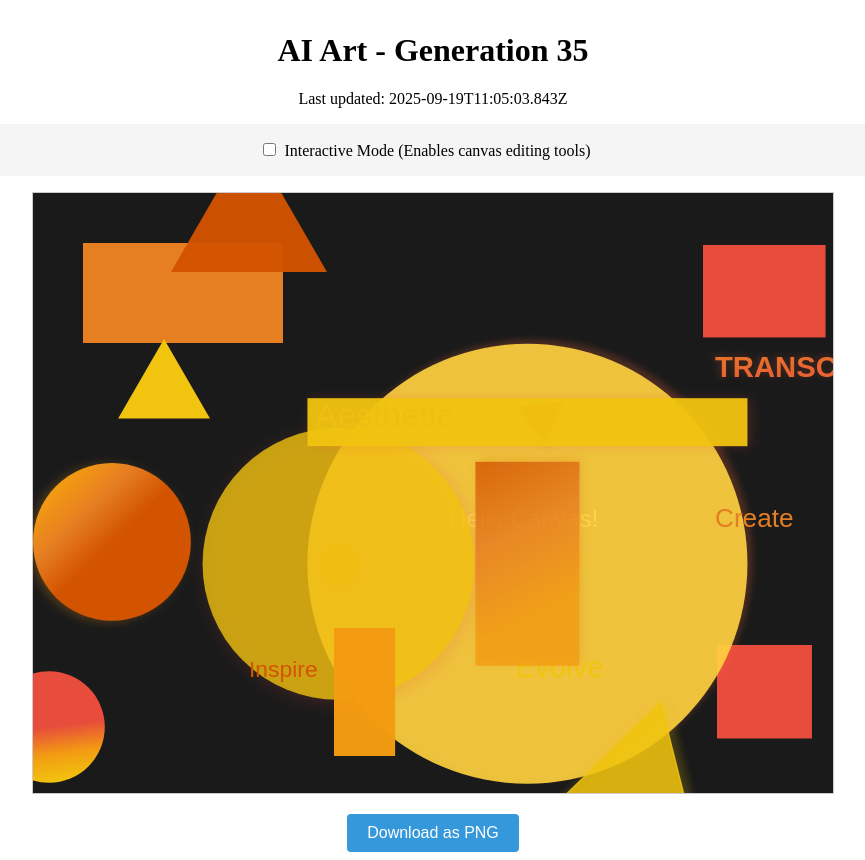
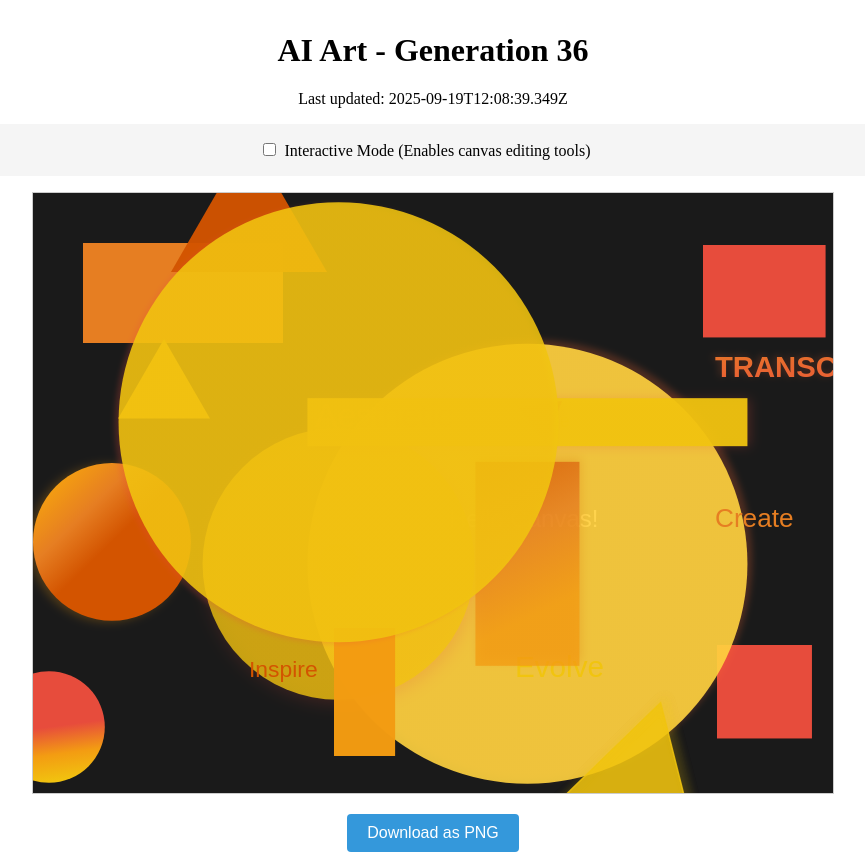
Before and after one commit to mcclowes/ai-art, a React (Vite) app: page / in a window 1280 px wide. Shown: the whole page, without its empty margins (207-1072 px from the left). Built offline with nearby package versions, Linux system fonts and the light colour scheme.

Commit message:
Improve artwork - Generation 36

```diff
--- a/src/artwork-state.ts
+++ b/src/artwork-state.ts
@@ -26,329 +26,387 @@ export interface ArtworkState {
 
 // Artwork state data
 export const artworkState: ArtworkState = {
-  canvas: {
-    width: 800,
-    height: 600,
-    background: "#1a1a1a",
+  "canvas": {
+    "width": 800,
+    "height": 600,
+    "background": "#1a1a1a"
   },
-  elements: [
+  "elements": [
     {
-      type: "rectangle",
-      x: 50,
-      y: 50,
-      width: 200,
-      height: 100,
-      fillStyle: "#e67e22",
-      id: "rect1",
+      "type": "rectangle",
+      "x": 50,
+      "y": 50,
+      "width": 200,
+      "height": 100,
+      "fillStyle": "#e67e22",
+      "id": "rect1"
     },
     {
-      type: "text",
-      x: 416,
-      y: 334,
-      text: "Hello Canvas!",
-      font: "24px Arial",
-      fillStyle: "#fff",
-      id: "text1",
+      "type": "text",
+      "x": 416,
+      "y": 334,
+      "text": "Hello Canvas!",
+      "font": "24px Arial",
+      "fillStyle": "#fff",
+      "id": "text1"
     },
     {
-      type: "rectangle",
-      x: 684,
-      y: 452,
-      width: 94.9459720149469,
-      height: 93.46209978191105,
-      fillStyle: "#e74c3c",
-      id: "element_1758162615362",
+      "type": "rectangle",
+      "x": 684,
+      "y": 452,
+      "width": 94.9459720149469,
+      "height": 93.46209978191105,
+      "fillStyle": "#e74c3c",
+      "id": "element_1758162615362"
     },
     {
-      type: "circle",
-      x: 494.4375772558714,
-      y: 370.82818294190355,
-      radius: 220,
-      fillStyle: "#FF6B35",
-      gradient: {
-        type: "radial",
-        colors: ["#FF6B35", "#F7931E", "#FFD23F"],
-        direction: 347.0155272370751,
-        centerX: 0.5596539624278195,
-        centerY: 0.42770094896197114,
+      "type": "circle",
+      "x": 494.4375772558714,
+      "y": 370.82818294190355,
+      "radius": 220,
+      "fillStyle": "#FF6B35",
+      "gradient": {
+        "type": "radial",
+        "colors": [
+          "#FF6B35",
+          "#F7931E",
+          "#FFD23F"
+        ],
+        "direction": 347.0155272370751,
+        "centerX": 0.5596539624278195,
+        "centerY": 0.42770094896197114
       },
-      shadow: {
-        blur: 6.884106712109418,
-        color: "#FF6B3540",
-        offsetX: 4.8628146102696554,
-        offsetY: -4.009261405886864,
+      "shadow": {
+        "blur": 6.884106712109418,
+        "color": "#FF6B3540",
+        "offsetX": 4.8628146102696554,
+        "offsetY": -4.009261405886864
       },
-      opacity: 0.9080630838939505,
-      id: "gradient_circle_1758162615362",
+      "opacity": 0.9080630838939505,
+      "id": "gradient_circle_1758162615362"
     },
     {
-      type: "circle",
-      x: 16,
-      y: 534,
-      radius: 55.80154304671804,
-      fillStyle: "#f1c40f",
-      id: "circle_1758165307748",
-      gradient: {
-        type: "linear",
-        colors: ["#e74c3c", "#f39c12", "#f1c40f"],
-        direction: 82.36086525814625,
-        centerX: 0.657294903404904,
-        centerY: 0.5226294190168613,
-      },
+      "type": "circle",
+      "x": 16,
+      "y": 534,
+      "radius": 55.80154304671804,
+      "fillStyle": "#f1c40f",
+      "id": "circle_1758165307748",
+      "gradient": {
+        "type": "linear",
+        "colors": [
+          "#e74c3c",
+          "#f39c12",
+          "#f1c40f"
+        ],
+        "direction": 82.36086525814625,
+        "centerX": 0.657294903404904,
+        "centerY": 0.5226294190168613
+      }
     },
     {
-      type: "triangle",
-      x: 216,
-      y: 34,
-      size: 90.08464265726971,
-      fillStyle: "#d35400",
-      id: "triangle_1758168392920",
-      opacity: 0.9600828718714329,
+      "type": "triangle",
+      "x": 216,
+      "y": 34,
+      "size": 90.08464265726971,
+      "fillStyle": "#d35400",
+      "id": "triangle_1758168392920",
+      "opacity": 0.9600828718714329
     },
     {
-      type: "triangle",
-      x: 445,
-      y: 445,
-      size: 445,
-      fillStyle: "#f1c40f",
-      strokeStyle: "#f1c40f",
-      strokeWidth: 1.473566876192581,
-      rotation: 255.82291507980898,
-      opacity: 0.8460757479741227,
-      shadow: {
-        blur: 9.954280763060865,
-        color: "#f1c40f40",
-        offsetX: 4.817256720150841,
-        offsetY: -4.5655004458953385,
+      "type": "triangle",
+      "x": 445,
+      "y": 445,
+      "size": 445,
+      "fillStyle": "#f1c40f",
+      "strokeStyle": "#f1c40f",
+      "strokeWidth": 1.473566876192581,
+      "rotation": 255.82291507980898,
+      "opacity": 0.8460757479741227,
+      "shadow": {
+        "blur": 9.954280763060865,
+        "color": "#f1c40f40",
+        "offsetX": 4.817256720150841,
+        "offsetY": -4.5655004458953385
       },
-      id: "rotated_triangle_1758179120403",
+      "id": "rotated_triangle_1758179120403"
     },
     {
-      type: "circle",
-      x: 305.5624227441286,
-      y: 370.82818294190355,
-      radius: 20,
-      fillStyle: "#f39c12",
-      gradient: {
-        type: "radial",
-        colors: ["#e74c3c", "#f39c12", "#f1c40f"],
-        direction: 79.8120719339946,
-        centerX: 0.5882681354163262,
-        centerY: 0.5023891928108802,
+      "type": "circle",
+      "x": 305.5624227441286,
+      "y": 370.82818294190355,
+      "radius": 20,
+      "fillStyle": "#f39c12",
+      "gradient": {
+        "type": "radial",
+        "colors": [
+          "#e74c3c",
+          "#f39c12",
+          "#f1c40f"
+        ],
+        "direction": 79.8120719339946,
+        "centerX": 0.5882681354163262,
+        "centerY": 0.5023891928108802
       },
-      shadow: {
-        blur: 12.048606139325495,
-        color: "#e74c3c40",
-        offsetX: 1.5155307902197102,
-        offsetY: 2.7936280938552738,
+      "shadow": {
+        "blur": 12.048606139325495,
+        "color": "#e74c3c40",
+        "offsetX": 1.5155307902197102,
+        "offsetY": 2.7936280938552738
       },
-      opacity: 0.8618908775653823,
-      id: "gradient_circle_1758182811267",
+      "opacity": 0.8618908775653823,
+      "id": "gradient_circle_1758182811267"
     },
     {
-      type: "circle",
-      x: 305.5624227441286,
-      y: 370.82818294190355,
-      radius: 136,
-      fillStyle: "#f39c12",
-      gradient: {
-        type: "radial",
-        colors: ["#e74c3c", "#f39c12", "#f1c40f"],
-        direction: 191.29589157544112,
-        centerX: 0.4202073425897104,
-        centerY: 0.5813607426279115,
+      "type": "circle",
+      "x": 305.5624227441286,
+      "y": 370.82818294190355,
+      "radius": 136,
+      "fillStyle": "#f39c12",
+      "gradient": {
+        "type": "radial",
+        "colors": [
+          "#e74c3c",
+          "#f39c12",
+          "#f1c40f"
+        ],
+        "direction": 191.29589157544112,
+        "centerX": 0.4202073425897104,
+        "centerY": 0.5813607426279115
       },
-      shadow: {
-        blur: 18.150742225468036,
-        color: "#e74c3c40",
-        offsetX: 3.5002822334540262,
-        offsetY: 2.9965424042384825,
+      "shadow": {
+        "blur": 18.150742225468036,
+        "color": "#e74c3c40",
+        "offsetX": 3.5002822334540262,
+        "offsetY": 2.9965424042384825
       },
-      opacity: 0.7878325188729847,
-      id: "gradient_circle_1758189940818",
+      "opacity": 0.7878325188729847,
+      "id": "gradient_circle_1758189940818"
     },
     {
-      type: "circle",
-      x: 78.93242179155284,
-      y: 348.9324217915528,
-      radius: 78.93242179155284,
-      fillStyle: "#f39c12",
-      id: "circle_1758193493972",
-      gradient: {
-        type: "linear",
-        colors: ["#d35400", "#e67e22", "#f39c12"],
-        direction: 225.77920609578211,
-        centerX: 0.5505424404808411,
-        centerY: 0.6906607141375376,
+      "type": "circle",
+      "x": 78.93242179155284,
+      "y": 348.9324217915528,
+      "radius": 78.93242179155284,
+      "fillStyle": "#f39c12",
+      "id": "circle_1758193493972",
+      "gradient": {
+        "type": "linear",
+        "colors": [
+          "#d35400",
+          "#e67e22",
+          "#f39c12"
+        ],
+        "direction": 225.77920609578211,
+        "centerX": 0.5505424404808411,
+        "centerY": 0.6906607141375376
       },
-      shadow: {
-        blur: 9.748724356125962,
-        color: "#f39c1240",
-        offsetX: -4.099015252811322,
-        offsetY: 1.1995623665029154,
-      },
+      "shadow": {
+        "blur": 9.748724356125962,
+        "color": "#f39c1240",
+        "offsetX": -4.099015252811322,
+        "offsetY": 1.1995623665029154
+      }
     },
     {
-      type: "text",
-      x: 282,
-      y: 234,
-      text: "Aesthetic",
-      font: "33.62762165895633px Arial",
-      fillStyle: "#e74c3c",
-      id: "text_1758201114865",
+      "type": "text",
+      "x": 282,
+      "y": 234,
+      "text": "Aesthetic",
+      "font": "33.62762165895633px Arial",
+      "fillStyle": "#e74c3c",
+      "id": "text_1758201114865"
     },
     {
-      type: "rectangle",
-      x: 301,
-      y: 435,
-      width: 61.10746955601434,
-      height: 127.98923233302676,
-      fillStyle: "#f39c12",
-      id: "element_1758207943182",
-      opacity: 0.9838901657516876,
+      "type": "rectangle",
+      "x": 301,
+      "y": 435,
+      "width": 61.10746955601434,
+      "height": 127.98923233302676,
+      "fillStyle": "#f39c12",
+      "id": "element_1758207943182",
+      "opacity": 0.9838901657516876
     },
     {
-      type: "text",
-      x: 216,
-      y: 484,
-      text: "Inspire",
-      font: "22.871070498086993px Arial",
-      fillStyle: "#d35400",
-      id: "text_1758211547392",
+      "type": "text",
+      "x": 216,
+      "y": 484,
+      "text": "Inspire",
+      "font": "22.871070498086993px Arial",
+      "fillStyle": "#d35400",
+      "id": "text_1758211547392"
     },
     {
-      type: "text",
-      x: 682,
-      y: 184,
-      text: "TRANSCEND",
-      font: "bold 29.264567873716928px Arial",
-      fillStyle: "#FF6B35",
-      gradient: {
-        type: "linear",
-        colors: ["#FF6B35", "#F7931E", "#FFD23F"],
-        direction: 266.3338709154326,
-        centerX: 0.609296122205407,
-        centerY: 0.4383816778716254,
+      "type": "text",
+      "x": 682,
+      "y": 184,
+      "text": "TRANSCEND",
+      "font": "bold 29.264567873716928px Arial",
+      "fillStyle": "#FF6B35",
+      "gradient": {
+        "type": "linear",
+        "colors": [
+          "#FF6B35",
+          "#F7931E",
+          "#FFD23F"
+        ],
+        "direction": 266.3338709154326,
+        "centerX": 0.609296122205407,
+        "centerY": 0.4383816778716254
       },
-      shadow: {
-        blur: 7.852641365942371,
-        color: "#FF6B3540",
-        offsetX: -2.521358321916436,
-        offsetY: -1.2635739870089902,
+      "shadow": {
+        "blur": 7.852641365942371,
+        "color": "#FF6B3540",
+        "offsetX": -2.521358321916436,
+        "offsetY": -1.2635739870089902
       },
-      opacity: 0.894862511171846,
-      id: "gradient_text_1758222313777",
+      "opacity": 0.894862511171846,
+      "id": "gradient_text_1758222313777"
     },
     {
-      type: "triangle",
-      x: 131.05083453159747,
-      y: 199.05083453159747,
-      size: 53.05083453159748,
-      fillStyle: "#f1c40f",
-      id: "triangle_1758225949516",
+      "type": "triangle",
+      "x": 131.05083453159747,
+      "y": 199.05083453159747,
+      "size": 53.05083453159748,
+      "fillStyle": "#f1c40f",
+      "id": "triangle_1758225949516"
     },
     {
-      type: "text",
-      x: 482,
-      y: 234,
-      text: "Evolve",
-      font: "18.258658830027393px Arial",
-      fillStyle: "#f1c40f",
-      id: "text_1758229517590",
+      "type": "text",
+      "x": 482,
+      "y": 234,
+      "text": "Evolve",
+      "font": "18.258658830027393px Arial",
+      "fillStyle": "#f1c40f",
+      "id": "text_1758229517590"
     },
     {
-      type: "text",
-      x: 482,
-      y: 484,
-      text: "Evolve",
-      font: "29.66582407154469px Arial",
-      fillStyle: "#f1c40f",
-      id: "text_1758241268446",
+      "type": "text",
+      "x": 482,
+      "y": 484,
+      "text": "Evolve",
+      "font": "29.66582407154469px Arial",
+      "fillStyle": "#f1c40f",
+      "id": "text_1758241268446"
     },
     {
-      type: "rectangle",
-      x: 442.4375772558714,
-      y: 268.82818294190355,
-      width: 104,
-      height: 204,
-      fillStyle: "#d35400",
-      gradient: {
-        type: "linear",
-        colors: ["#d35400", "#e67e22", "#f39c12"],
-        direction: 46.07401119942267,
-        centerX: 0.3189007100866448,
-        centerY: 0.4756941014279487,
+      "type": "rectangle",
+      "x": 442.4375772558714,
+      "y": 268.82818294190355,
+      "width": 104,
+      "height": 204,
+      "fillStyle": "#d35400",
+      "gradient": {
+        "type": "linear",
+        "colors": [
+          "#d35400",
+          "#e67e22",
+          "#f39c12"
+        ],
+        "direction": 46.07401119942267,
+        "centerX": 0.3189007100866448,
+        "centerY": 0.4756941014279487
       },
-      shadow: {
-        blur: 9.48011551131072,
-        color: "#d3540040",
-        offsetX: 2.5759541893341398,
-        offsetY: -3.3428422738468466,
+      "shadow": {
+        "blur": 9.48011551131072,
+        "color": "#d3540040",
+        "offsetX": 2.5759541893341398,
+        "offsetY": -3.3428422738468466
       },
-      opacity: 0.783396661568084,
-      id: "gradient_rect_1758245570502",
+      "opacity": 0.783396661568084,
+      "id": "gradient_rect_1758245570502"
     },
     {
-      type: "rectangle",
-      x: 670,
-      y: 52,
-      width: 122.5807058148824,
-      height: 92.43365086456078,
-      fillStyle: "#e74c3c",
-      id: "element_1758251875658",
+      "type": "rectangle",
+      "x": 670,
+      "y": 52,
+      "width": 122.5807058148824,
+      "height": 92.43365086456078,
+      "fillStyle": "#e74c3c",
+      "id": "element_1758251875658"
     },
     {
-      type: "triangle",
-      x: 494.4375772558714,
-      y: 229.17181705809645,
-      size: 25,
-      fillStyle: "#d35400",
-      strokeStyle: "#e74c3c",
-      strokeWidth: 1.3863037891025676,
-      rotation: 51.1041598139931,
-      opacity: 0.8624980791788818,
-      shadow: {
-        blur: 8.799441928130895,
-        color: "#e74c3c40",
-        offsetX: 3.187533747032772,
-        offsetY: 4.435981962856184,
+      "type": "triangle",
+      "x": 494.4375772558714,
+      "y": 229.17181705809645,
+      "size": 25,
+      "fillStyle": "#d35400",
+      "strokeStyle": "#e74c3c",
+      "strokeWidth": 1.3863037891025676,
+      "rotation": 51.1041598139931,
+      "opacity": 0.8624980791788818,
+      "shadow": {
+        "blur": 8.799441928130895,
+        "color": "#e74c3c40",
+        "offsetX": 3.187533747032772,
+        "offsetY": 4.435981962856184
       },
-      id: "rotated_triangle_1758262038380",
+      "id": "rotated_triangle_1758262038380"
     },
     {
-      type: "text",
-      x: 682,
-      y: 334,
-      text: "Create",
-      font: "26.171193157893345px Arial",
-      fillStyle: "#e67e22",
-      id: "text_1758269224078",
+      "type": "text",
+      "x": 682,
+      "y": 334,
+      "text": "Create",
+      "font": "26.171193157893345px Arial",
+      "fillStyle": "#e67e22",
+      "id": "text_1758269224078"
     },
     {
-      type: "rectangle",
-      x: 274.4375772558714,
-      y: 205.17181705809645,
-      width: 440,
-      height: 48,
-      fillStyle: "#e74c3c",
-      gradient: {
-        type: "radial",
-        colors: ["#e74c3c", "#f39c12", "#f1c40f"],
-        direction: 210.75702755249443,
-        centerX: 0.6039621929182295,
-        centerY: 0.5346315267467706,
+      "type": "rectangle",
+      "x": 274.4375772558714,
+      "y": 205.17181705809645,
+      "width": 440,
+      "height": 48,
+      "fillStyle": "#e74c3c",
+      "gradient": {
+        "type": "radial",
+        "colors": [
+          "#e74c3c",
+          "#f39c12",
+          "#f1c40f"
+        ],
+        "direction": 210.75702755249443,
+        "centerX": 0.6039621929182295,
+        "centerY": 0.5346315267467706
       },
-      shadow: {
-        blur: 10.846407800391937,
-        color: "#e74c3c40",
-        offsetX: 3.4008707240507796,
-        offsetY: 1.309104064924349,
+      "shadow": {
+        "blur": 10.846407800391937,
+        "color": "#e74c3c40",
+        "offsetX": 3.4008707240507796,
+        "offsetY": 1.309104064924349
       },
-      opacity: 0.9438519472169877,
-      id: "gradient_rect_1758279903843",
+      "opacity": 0.9438519472169877,
+      "id": "gradient_rect_1758279903843"
     },
+    {
+      "type": "circle",
+      "x": 305.5624227441286,
+      "y": 229.17181705809645,
+      "radius": 220,
+      "fillStyle": "#e74c3c",
+      "gradient": {
+        "type": "radial",
+        "colors": [
+          "#e74c3c",
+          "#f39c12",
+          "#f1c40f"
+        ],
+        "direction": 235.77897275123135,
+        "centerX": 0.4032960702613459,
+        "centerY": 0.4589120626464661
+      },
+      "shadow": {
+        "blur": 5.344980598612535,
+        "color": "#e74c3c40",
+        "offsetX": -4.029877816740026,
+        "offsetY": 1.7203375009669681
+      },
+      "opacity": 0.8803218855930249,
+      "id": "gradient_circle_1758283719349"
+    }
   ],
-  generation: 35,
-  lastUpdated: "2025-09-19T11:05:03.843Z",
-  cycleStarted: "2025-09-18T01:32:28.775Z",
+  "generation": 36,
+  "lastUpdated": "2025-09-19T12:08:39.349Z",
+  "cycleStarted": "2025-09-18T01:32:28.775Z"
 };
```
